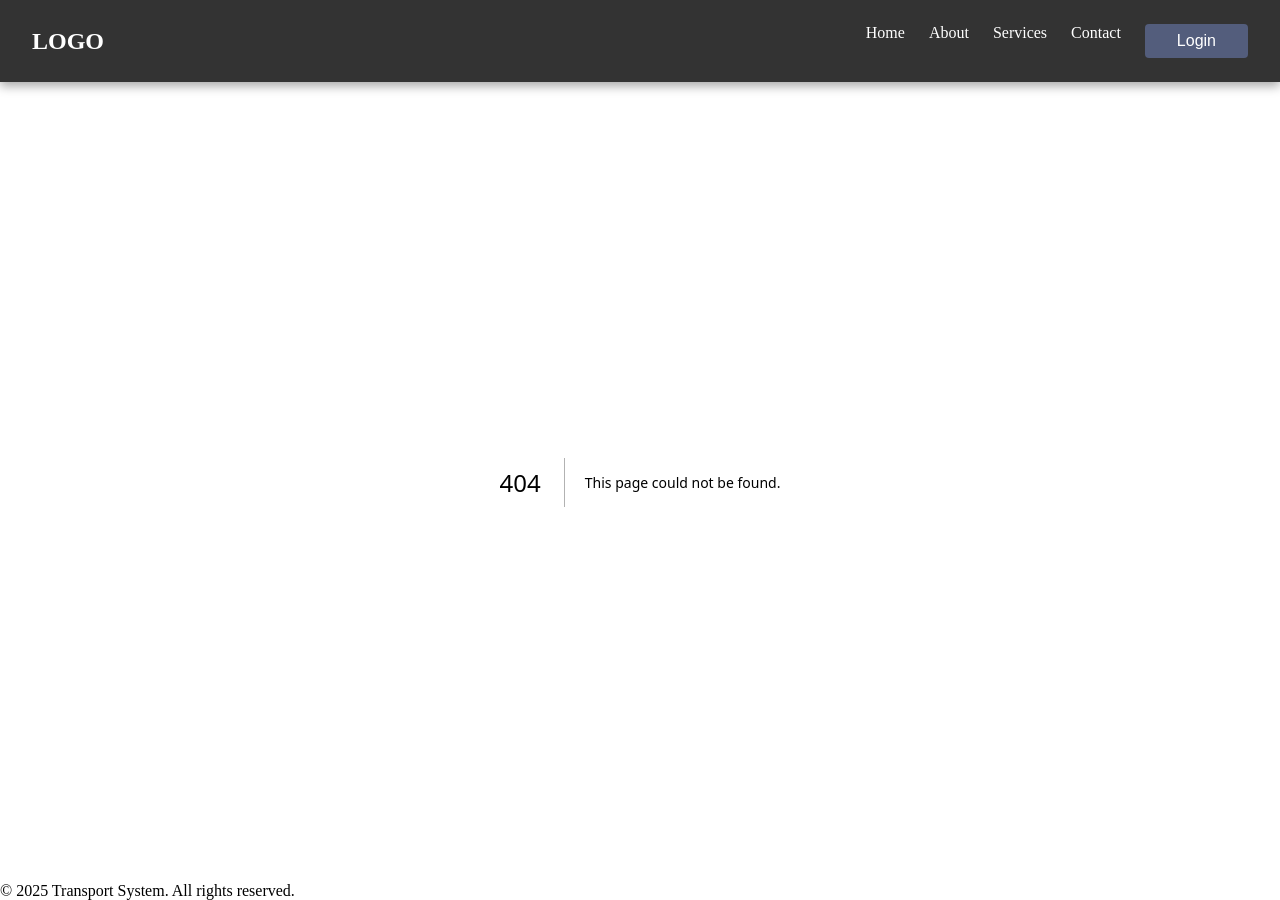
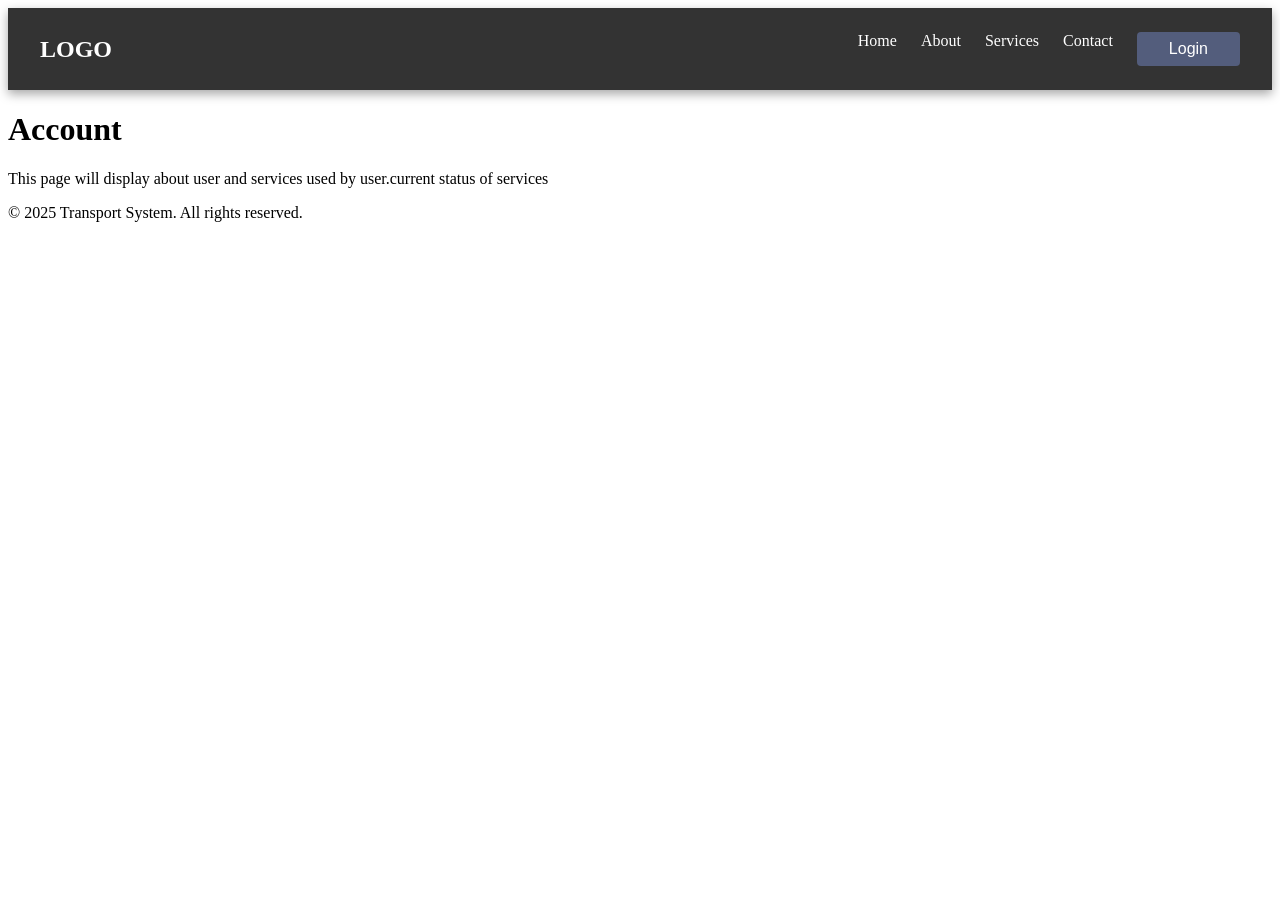
Before and after one commit to SUMIT-77985/transport-management-system, a Next.js app: page /account in a window 1280 px wide. Before the commit this address had no page. After the commit the page ends 800 px from the top, so only its background shows below. Built offline with nearby package versions, Linux system fonts and the light colour scheme.

Commit message:
Add account page
account page about user account and user details

```diff
--- /dev/null
+++ b/src/app/account/page.tsx
@@ -0,0 +1,9 @@
+
+export default function account(){
+    return(
+    <div>
+        <h1>Account </h1>
+        <p>This page will display about user and services used by user.current status of services </p>
+    </div>
+    );
+}
```
